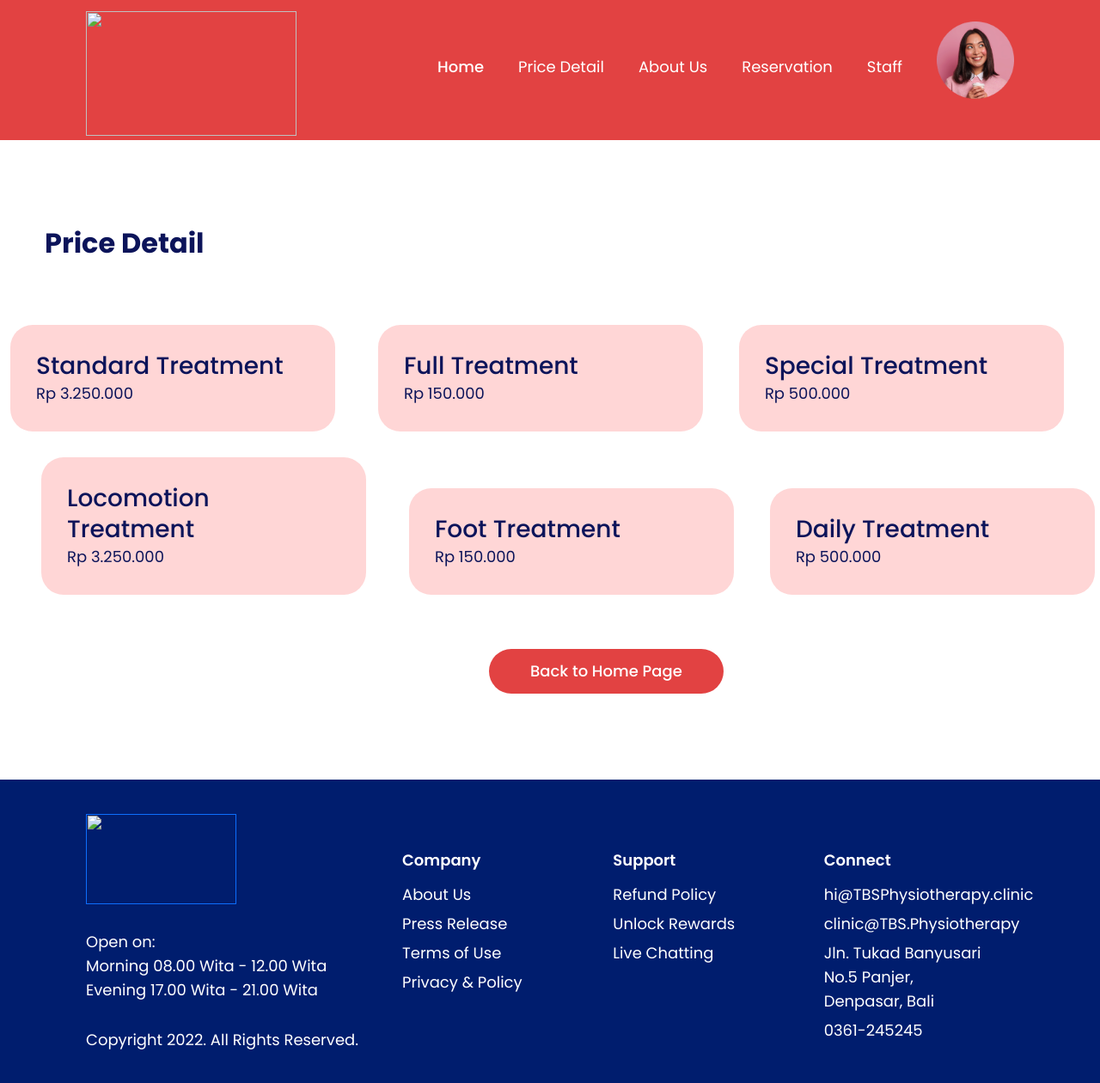
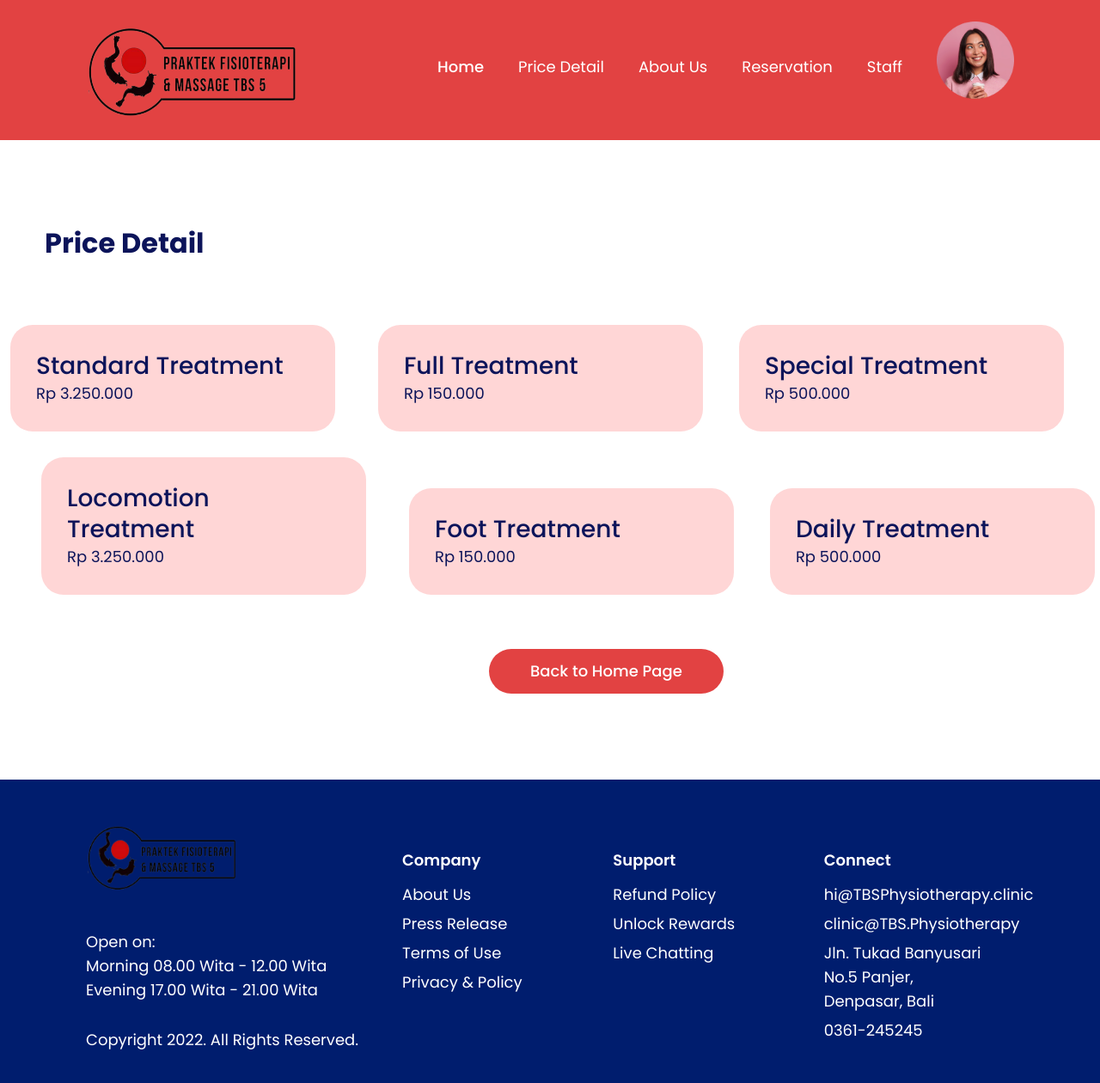
Before and after one commit to aryaramadika/Assignment-2-Webpage-, a plain HTML site: page src/priceDetail.html in a window 1280 px wide. Shown: the whole page at 86% size. Drawn offline with nearby package versions, Linux system fonts and the light colour scheme.

Commit message:
update reservation pricedetail

```diff
--- a/src/priceDetail.html
+++ b/src/priceDetail.html
@@ -30,7 +30,7 @@
         <nav class="navbar navbar-expand-lg navbar-light bg-light bg-white pt-lg-40 pb-lg-40 pt-30 pb-50">
             <div class="container-fluid" style="background-color: rgb(226, 66, 66); padding-top: 0rem; padding-bottom: -1rem; margin-top: -3rem;" >
                 <a class="navbar-brand" href="#">
-                    <img src="/assets/img/Untitled design (2).png" width="245" height="145" class="logoTBS"/>
+                    <img src="../assets/img/logotbs.png" width="245" height="145" class="logoTBS"/>
                 </a>
                 <button class="navbar-toggler" type="button" data-bs-toggle="collapse" data-bs-target="#navbarNav"
                     aria-controls="navbarNav" aria-expanded="false" aria-label="Toggle navigation">
@@ -205,7 +205,7 @@
                 <div class="row">
                     <div class="col-lg-4 text-lg-start text-center">
                         <a href="" class="mb-30">
-                            <img src="/assets/img/Untitled design (2).png" width="175" height="105" class="logoTBS" style="margin-top: -2.5rem;"/>
+                            <img src="../assets/img/logotbs.png" width="175" height="105" class="logoTBS" style="margin-top: -2.5rem;"/>
                         </a>
                         <p class="mt-30 text-lg color-palette-1 mb-30" style="color: white;">Open on: <br> Morning 08.00 Wita - 12.00 Wita
                            <br> Evening 17.00 Wita - 21.00 Wita</p>
```
Also changed, not shown: src/reservation.html (+2 -2 lines).
